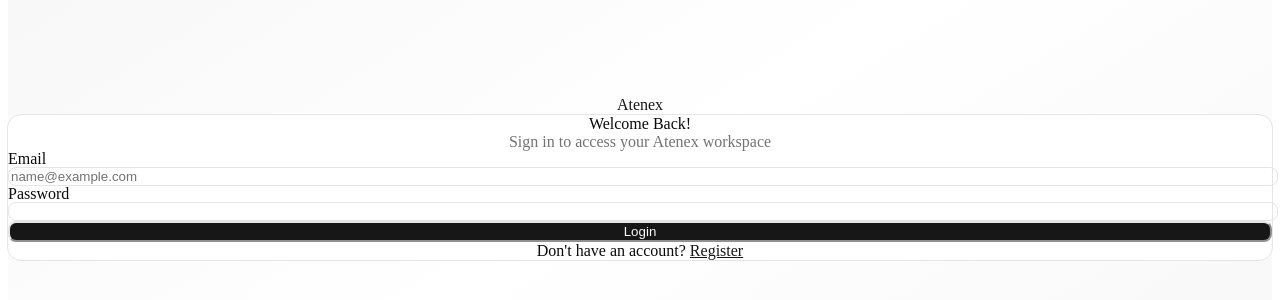
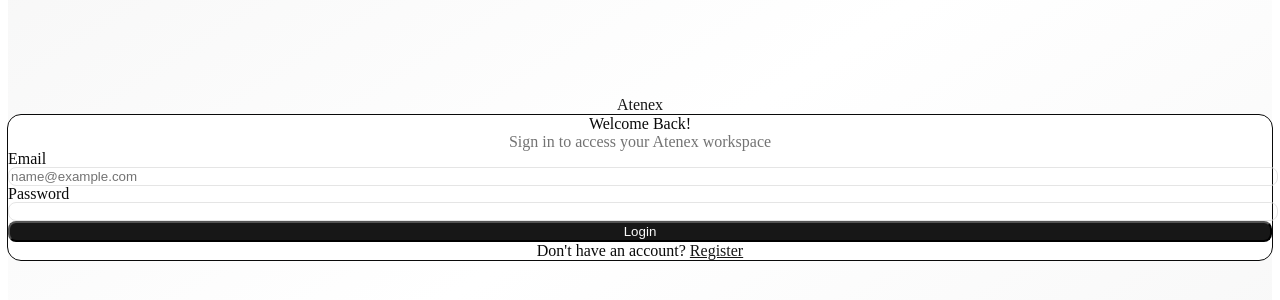
Before and after one commit to dev-nyro/atenex-frontend, a Next.js app: page /login in a window 1280 px wide. Shown: the part 230-530 px from the top of the page. Built offline with nearby package versions, Linux system fonts and the light colour scheme.

Commit message:
simplify globalcss

```diff
--- a/app/globals.css
+++ b/app/globals.css
@@ -1,94 +1,26 @@
 /* File: app/globals.css */
 @tailwind base;
-
-@custom-variant dark (&:is(.dark *)); /* Esto podría ser específico de Tailwind v4, lo dejamos */
+@custom-variant dark (&:is(.dark *)); /* Directiva Tailwind v4 */
 @tailwind components;
 @tailwind utilities;
 
-/* (-) ELIMINAR TODO ESTE BLOQUE @layer base {...} HSL */
-/* @layer base {
-  :root {
-    --background: 0 0% 100%;
-    --foreground: 240 10% 3.9%;
-    --card: 0 0% 100%;
-    --card-foreground: 240 10% 3.9%;
-    --popover: 0 0% 100%;
-    --popover-foreground: 240 10% 3.9%;
-    --primary: 173 90% 36%; /* Teal */
-    /* --primary-foreground: 180 100% 10%; /* Dark Teal */
-    /* --secondary: 240 4.8% 95.9%;
-    --secondary-foreground: 240 5.9% 10%;
-    --muted: 240 4.8% 95.9%;
-    --muted-foreground: 240 3.8% 46.1%;
-    --accent: 38 92% 50%; /* Amber/Orange Accent */
-    /* --accent-foreground: 40 10% 10%;
-    --destructive: 0 84.2% 60.2%;
-    --destructive-foreground: 0 0% 98%;
-    --border: 240 5.9% 90%;
-    --input: 240 5.9% 90%;
-    --ring: 173 80% 40%; /* Lighter Teal for ring */
-    /* --radius: 0.5rem;
+/* @layer base Simplificado: Solo lo esencial para el body */
+@layer base {
+  body {
+    @apply bg-background text-foreground;
+    /* Asegúrate que la fuente (inter.variable) se aplique en layout.tsx */
+    /* font-feature-settings: "rlig" 1, "calt" 1; /* Mantenlo si es necesario */
   }
+  /* Eliminamos el selector * { @apply border-border } para evitar conflictos */
+}
 
-  .dark {
-    --background: 240 10% 3.9%;
-    --foreground: 0 0% 98%;
-    --card: 240 10% 3.9%;
-    --card-foreground: 0 0% 98%;
-    --popover: 240 10% 3.9%;
-    --popover-foreground: 0 0% 98%;
-    --primary: 173 80% 40%; /* Lighter Teal for dark */
-    /* --primary-foreground: 180 100% 15%;
-    --secondary: 240 3.7% 15.9%;
-    --secondary-foreground: 0 0% 98%;
-    --muted: 240 3.7% 15.9%;
-    --muted-foreground: 240 5% 64.9%;
-    --accent: 38 92% 55%; /* Slightly brighter Amber */
-    /* --accent-foreground: 40 10% 10%;
-    --destructive: 0 62.8% 30.6%;
-    --destructive-foreground: 0 0% 98%;
-    --border: 240 3.7% 15.9%;
-    --input: 240 3.7% 15.9%;
-    --ring: 173 70% 45%; /* Adjusted Teal ring for dark */
- /* }
-} */
-/* (-) FIN DEL BLOQUE ELIMINADO */
+/* (-) ELIMINAMOS COMPLETAMENTE los estilos del scrollbar */
 
 
-/* (+) DEJAR ESTE BLOQUE @layer base (con apply y font-feature-settings) */
-@layer base {
-  * {
-    @apply border-border;
-  }
-  body {
-    @apply bg-background text-foreground;
-    font-feature-settings: "rlig" 1, "calt" 1;
-  }
-}
-
-/* Custom scrollbar styles (optional) */
-/* (+) DEJAR ESTILOS DE SCROLLBAR */
-::-webkit-scrollbar {
-  width: 8px;
-  height: 8px;
-}
-::-webkit-scrollbar-track {
-  background: hsl(var(--secondary) / 0.5); /* Nota: Usa HSL aquí, podría ser inconsistente */
-  border-radius: 10px;
-}
-::-webkit-scrollbar-thumb {
-  background: hsl(var(--primary) / 0.6); /* Nota: Usa HSL aquí */
-  border-radius: 10px;
-  border: 1px solid hsl(var(--secondary) / 0.5); /* Nota: Usa HSL aquí */
-}
-::-webkit-scrollbar-thumb:hover {
-  background: hsl(var(--primary) / 0.8); /* Nota: Usa HSL aquí */
-}
-
-/* (+) DEJAR ESTE BLOQUE :root (OKLCH) */
+/* Variables OKLCH (Probablemente de shadcn/ui init) - MANTENER */
 :root {
-  --radius: 0.625rem; /* Este puede ser el radio de shadcn/ui */
-  /* Variables OKLCH (Probablemente de shadcn/ui init) */
+  --radius: 0.625rem;
+  /* Variables OKLCH */
   --background: oklch(1 0 0);
   --foreground: oklch(0.145 0 0);
   --card: oklch(1 0 0);
@@ -113,7 +45,7 @@
   --chart-3: oklch(0.398 0.07 227.392);
   --chart-4: oklch(0.828 0.189 84.429);
   --chart-5: oklch(0.769 0.188 70.08);
-  /* Variables de Sidebar (Parecen ser específicas de shadcn-blocks o similar) */
+  /* Variables de Sidebar */
   --sidebar: oklch(0.985 0 0);
   --sidebar-foreground: oklch(0.145 0 0);
   --sidebar-primary: oklch(0.205 0 0);
@@ -124,7 +56,7 @@
   --sidebar-ring: oklch(0.708 0 0);
 }
 
-/* (+) DEJAR ESTE BLOQUE .dark (OKLCH) */
+/* Dark theme variables (OKLCH) - MANTENER */
 .dark {
   --background: oklch(0.145 0 0);
   --foreground: oklch(0.985 0 0);
@@ -161,7 +93,7 @@
   --sidebar-ring: oklch(0.556 0 0);
 }
 
-/* (+) DEJAR ESTE BLOQUE @theme inline */
+/* @theme inline - MANTENER */
 @theme inline {
   --radius-sm: calc(var(--radius) - 4px);
   --radius-md: calc(var(--radius) - 2px);
@@ -203,12 +135,4 @@
   --color-sidebar-ring: var(--sidebar-ring);
 }
 
-/* (+) DEJAR ESTE ÚLTIMO @layer base */
-@layer base {
-  * {
-    @apply border-border outline-ring/50;
-  }
-  body {
-    @apply bg-background text-foreground;
-  }
-}
+/* (-) YA NO HAY SEGUNDO @layer base */
```
Also changed, not shown: 1 other file (tests, documents, lock files or other folders).
